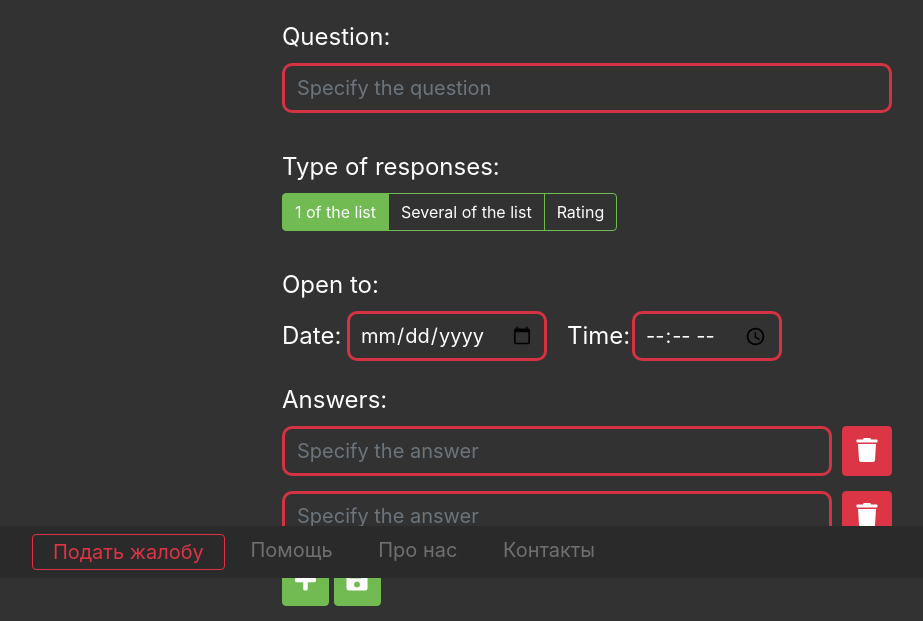
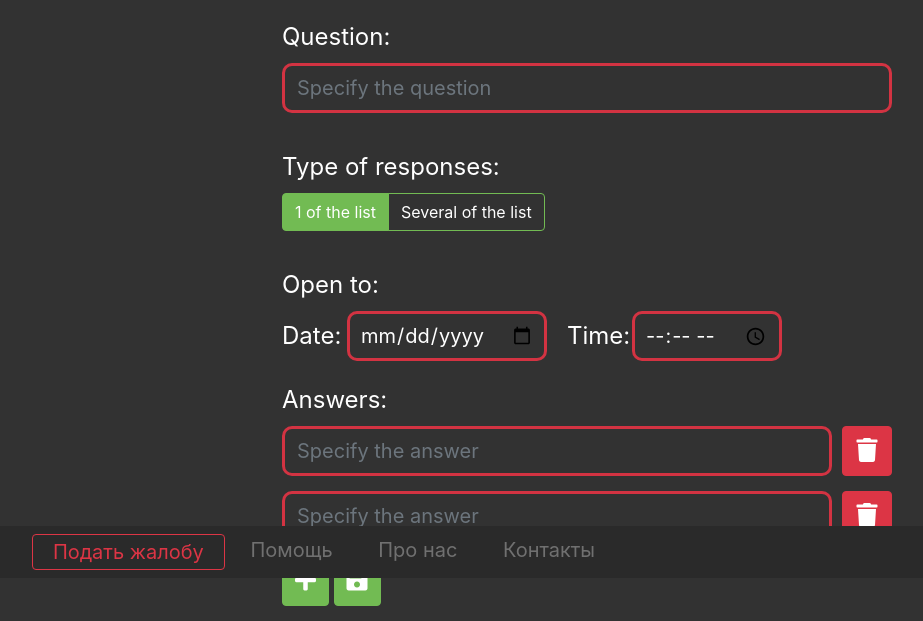
Before and after one commit to edikwhitman/simple-votings, a Django app: page /create_vote/ in a window 1280 px wide. Shown: the part 222-843 px from the top of the page, without its empty margins (53-976 px from the left). Run offline with Django 3.2, Linux system fonts and the light colour scheme; the visitor is signed in with stand-in values (Sample User, id 1); some libraries are stand-ins or nearby versions.

Commit message:
little fixes

```diff
--- a/vote/templates/create_vote.html
+++ b/vote/templates/create_vote.html
@@ -41,9 +41,6 @@
                         </label>
                         <label class="btn btn-secondary radios-btn" id = "s">
                             <input type="radio" name="options" id="option2" autocomplete="off"> Several of the list
-                        </label>
-                        <label class="btn btn-secondary radios-btn" id = "d">
-                            <input type="radio" name="options" id="option3" autocomplete="off"> Rating
                         </label>
                     </div>
                 </div>
```
